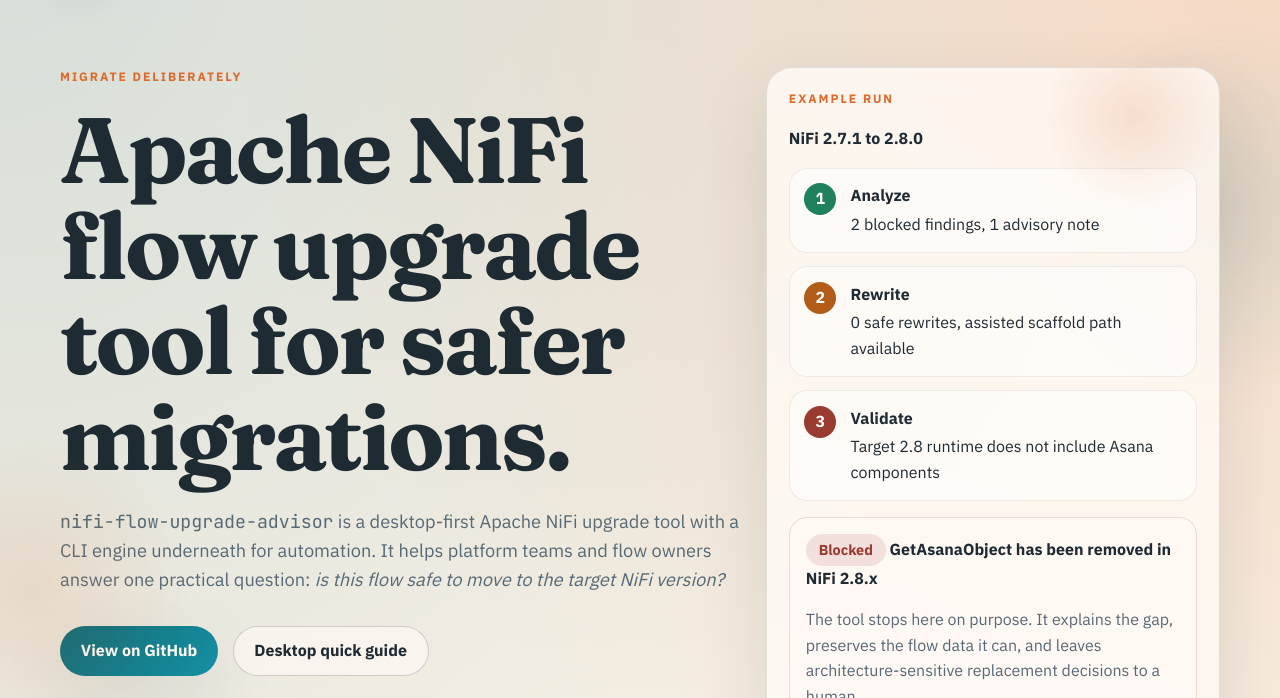
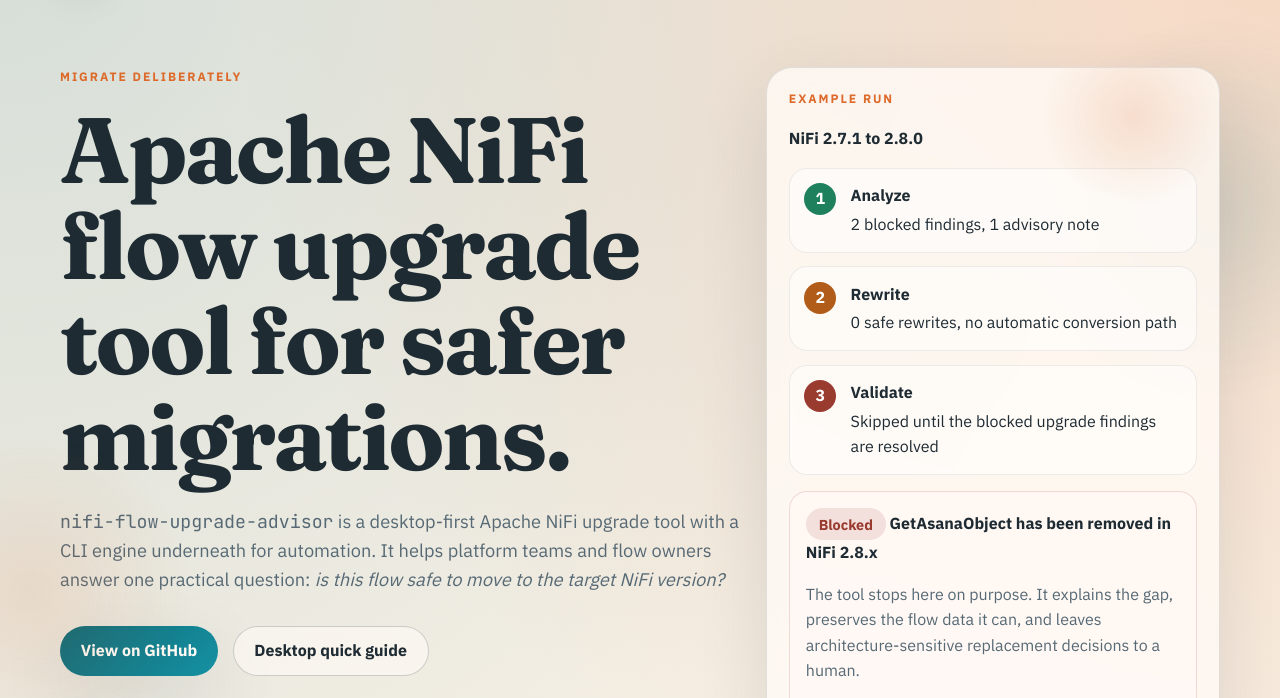
Before and after one commit to michaelhutchings-napier/nifi-flow-upgrade-advisor, a plain HTML site: page site/index.html in a window 1280 px wide. Shown: the part 80-778 px from the top of the page. Drawn offline with Linux system fonts and the light colour scheme.

Commit message:
Refresh site and desktop docs copy

```diff
--- a/site/index.html
+++ b/site/index.html
@@ -107,14 +107,14 @@
                 <span class="step-index">2</span>
                 <div>
                   <strong>Rewrite</strong>
-                  <p>0 safe rewrites, assisted scaffold path available</p>
+                  <p>0 safe rewrites, no automatic conversion path</p>
                 </div>
               </div>
               <div class="pipeline-step blocked">
                 <span class="step-index">3</span>
                 <div>
                   <strong>Validate</strong>
-                  <p>Target 2.8 runtime does not include Asana components</p>
+                  <p>Skipped until the blocked upgrade findings are resolved</p>
                 </div>
               </div>
             </div>
```
Also changed, not shown: 1 other file.
